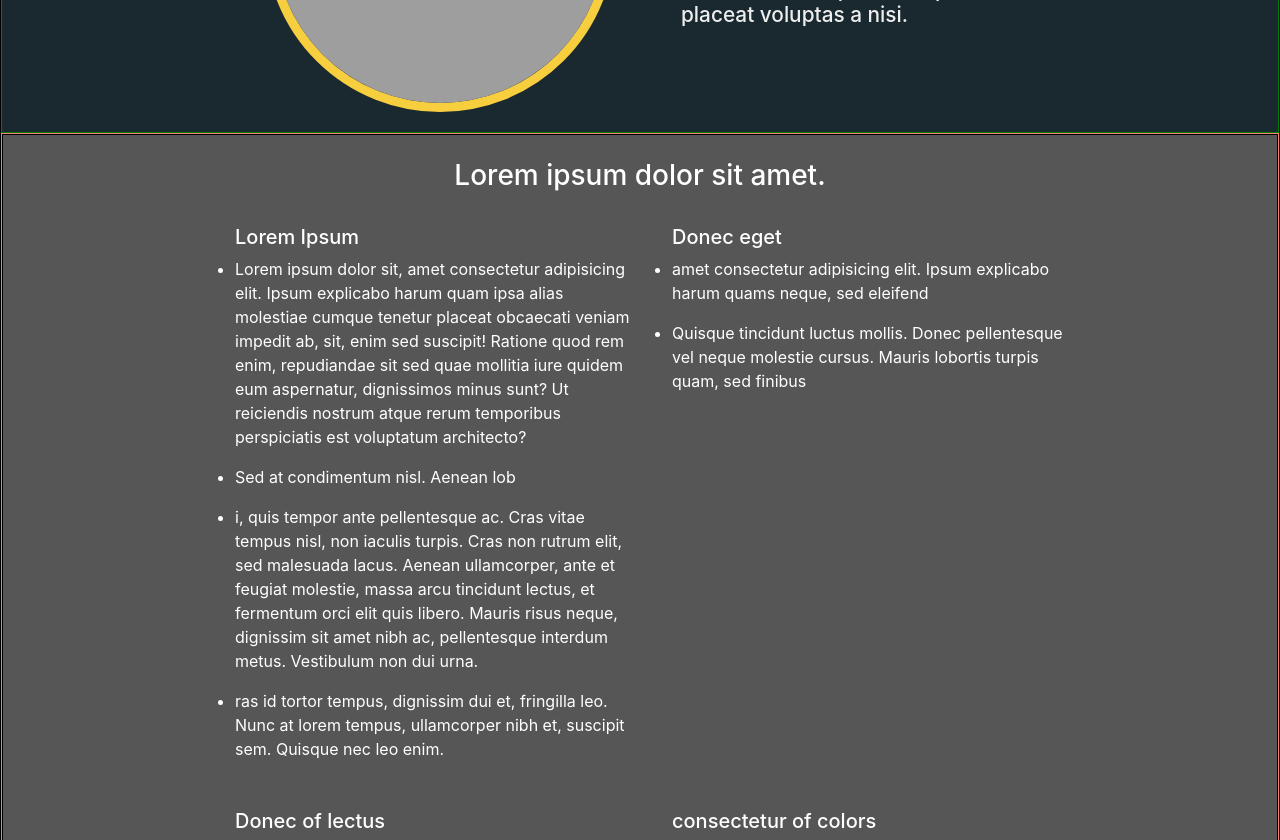
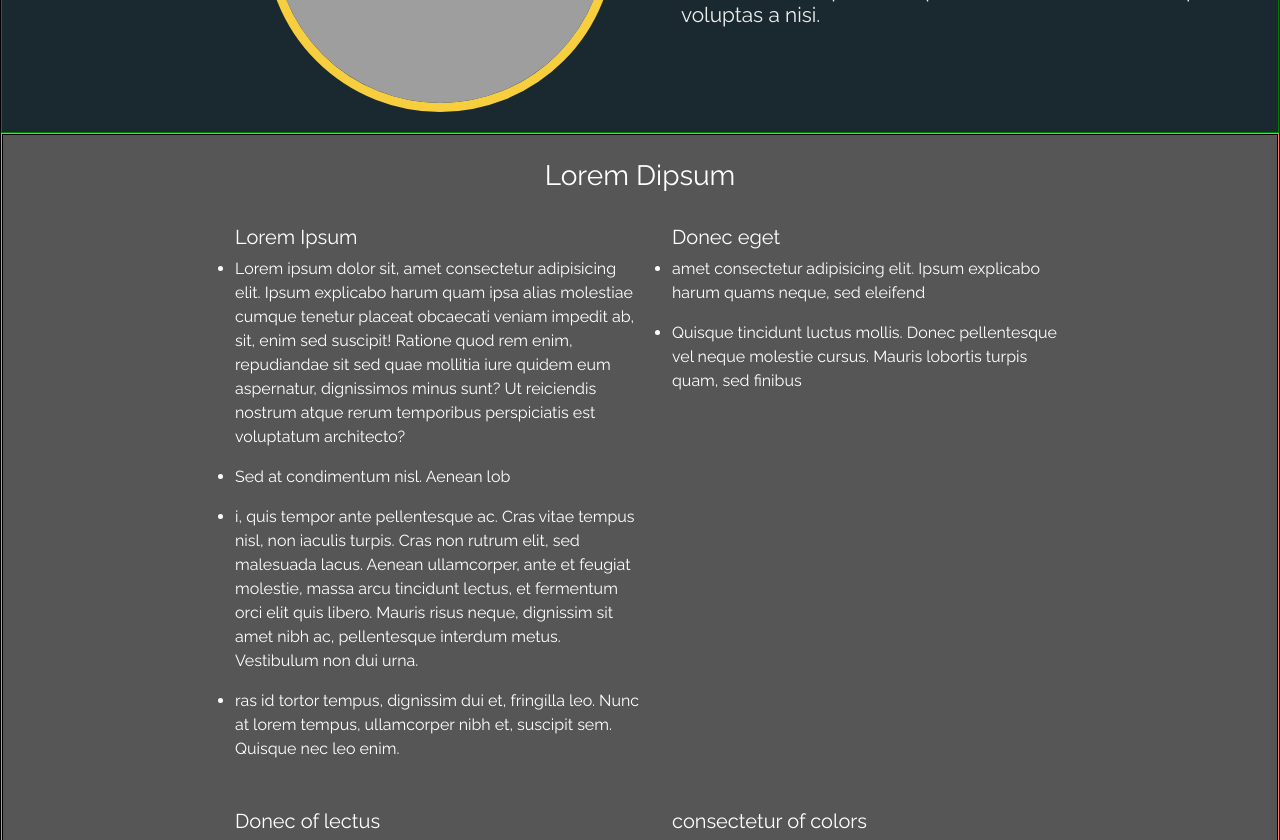
Before and after one commit to CheeseBoyd/react-resume, a React (Create React App) app: page / in a window 1280 px wide. Shown: the part 260-1100 px from the top of the page. Built offline with nearby package versions, Linux system fonts and the light colour scheme; grey boxes are pictures that could not be loaded.

Commit message:
modified font

```diff
--- a/public/index.html
+++ b/public/index.html
@@ -23,6 +23,7 @@
     <link rel="stylesheet" href="https://maxcdn.bootstrapcdn.com/bootstrap/4.0.0/css/bootstrap.min.css" integrity="sha384-Gn5384xqQ1aoWXA+058RXPxPg6fy4IWvTNh0E263XmFcJlSAwiGgFAW/dAiS6JXm" crossorigin="anonymous">
     <!--Material ui font -->
     <link rel="stylesheet" href="https://fonts.googleapis.com/css?family=Roboto:300,400,500">
+    <link href="https://fonts.googleapis.com/css?family=Raleway" rel="stylesheet">
     <!--Material ui icons -->
     <link href="https://fonts.googleapis.com/icon?family=Material+Icons"
       rel="stylesheet">
--- a/src/components/App.css
+++ b/src/components/App.css
@@ -2,6 +2,7 @@ body {
     margin: 0px;
     padding: 0px;
     border-radius: 0px;
+    font-family: 'Raleway', sans-serif;
 }
 
 /*
--- a/src/components/homepage/Homepage.js
+++ b/src/components/homepage/Homepage.js
@@ -33,7 +33,13 @@ const Styledcard = styled.div`
     border: 1px solid green;
 `;
 
-
+const summaryObj = {
+    "Lorem Ipsum": ["Lorem ipsum dolor sit, amet consectetur adipisicing elit. Ipsum explicabo harum quam ipsa alias molestiae cumque tenetur placeat obcaecati veniam impedit ab, sit, enim sed suscipit! Ratione quod rem enim, repudiandae sit sed quae mollitia iure quidem eum aspernatur, dignissimos minus sunt? Ut reiciendis nostrum atque rerum temporibus perspiciatis est voluptatum architecto?","Sed at condimentum nisl. Aenean lob","i, quis tempor ante pellentesque ac. Cras vitae tempus nisl, non iaculis turpis. Cras non rutrum elit, sed malesuada lacus. Aenean ullamcorper, ante et feugiat molestie, massa arcu tincidunt lectus, et fermentum orci elit quis libero. Mauris risus neque, dignissim sit amet nibh ac, pellentesque interdum metus. Vestibulum non dui urna.","ras id tortor tempus, dignissim dui et, fringilla leo. Nunc at lorem tempus, ullamcorper nibh et, suscipit sem. Quisque nec leo enim. "],
+    "Donec eget": ["amet consectetur adipisicing elit. Ipsum explicabo harum quams neque, sed eleifend ", "Quisque tincidunt luctus mollis. Donec pellentesque vel neque molestie cursus. Mauris lobortis turpis quam, sed finibus"],
+    "Donec of lectus ": ["The Vestibulum vulputate, ante eu suscipit scelerisque, nunc urna tincidunt leo, ut vehicula turpis urna auctor neque. Morbi iaculis lorem ut libero cursus facilisis.", "Tonec pellentesque vel neque molestie cursus"],
+    "consectetur of colors": ["pretium nisi id, mollis eros. Cras id tortor tempus, dignissim dui et, fringilla leo. Nunc at lorem tempus, ullamcorper nibh et, suscipit sem. Quisque nec leo enim. Duis ultrices, justo a congue ultrices, massa justo suscipit purus, sit amet ultrices ipsum turpis sit amet augue. ", "amet", "ultrices", "suscipit"],
+    "ante of scelerisque colors": ["dolor sit, amet consectetur adipisicing elit", "Vestibulum vulputate, ante eu suscipit scelerisque, nunc urna tincidunt leo, ut vehicula turpis urna auctor neque. Morbi iaculis lorem ut libero cursus facilisis. Donec lectus augue, elementum dictum leo vitae, blandit pretium ante. Donec sollicitudin, metus vel maximus commodo, erat nibh venenatis augue, id sodales augue erat vel metus. Donec non viverra lorem, vel tempor dolor. In malesuada, orci sed elementum faucibus, dolor erat eleifend tellus, non consequat massa nulla quis nibh. Aliquam eu risus facilisis, accumsan risus a, vulputate eros. Integer faucibus odio nec euismod aliquam. Morbi aliquet nec mauris eu feugiat. Nullam lorem ante, consectetur in est quis, blandit dapibus magna. In nec tincidunt ligula. Interdum et malesuada fames ac ante ipsum primis in faucibus. Vivamus et vestibulum diam. Phasellus congue ex quis enim vulputate egestas."],
+}
 
 const Homepage = () => {
     return (
@@ -46,7 +52,7 @@ const Homepage = () => {
                  />
             </Styledcard>
             <Styledsummary>
-                <Summary/>
+                <Summary summary={summaryObj} title={'Lorem Dipsum'} />
             </Styledsummary>
         </StyledMain>
     )
--- a/src/components/homepage/summary/Summary.js
+++ b/src/components/homepage/summary/Summary.js
@@ -1,6 +1,6 @@
 import React from 'react';
 import styled from 'styled-components';
-// import PropTypes from 'prop-types';
+import PropTypes from 'prop-types';
 /*
     Shape: PropTypes.shape({
     summary: PropTypes.object,
@@ -33,10 +33,6 @@ const StyledlistContainer = styled.div`
     @media (min-width: 992px) { flex-direction: row; }
     @media (min-width: 1200px) { flex-direction: row; }
 `;
-/*
-    display: grid;
-    grid-row-gap: 20px;
- */
 
 const Styledlist = styled.ul`
     flex-basis: 50%;
@@ -49,28 +45,10 @@ const Styledlist = styled.ul`
     @media (min-width: 992px) { flex-direction: column; }
     @media (min-width: 1200px) { flex-direction: column; }
 `;
-/*
-     border: 1px solid grey;
-    padding: 0px;
-    margin: 0px;
-    display: grid;
-    grid-column: 1 / span 3;
-    @media (min-width: 576px) { grid-column: 1 / span 3; }
-    @media (min-width: 768px) { }
-    @media (min-width: 992px) { grid-column: auto; }
-    @media (min-width: 1200px) { grid-column: auto; }
- */
-
 const StyledlistItem = styled.li`
     margin-bottom: 1rem;
 `;
-/*
-    align-self: stretch;
-    line-height: 150%;
-    border: 1px solid grey;
-    list-style: none;
-    padding-left: 1em;
-*/
+
 
 const Styledtitle = styled.div`
     padding-top: 1.5rem;
@@ -82,13 +60,6 @@ const Styledtitle = styled.div`
 
 
 
-/*
-    @media (min-width: 576px) { }
-    @media (min-width: 768px) { }
-    @media (min-width: 992px) { }
-    @media (min-width: 1200px) { }
-
-*/
 
 const Items = (props)=>{
 
@@ -131,21 +102,23 @@ const Summary = (props) =>{
     })
 )
 
+
 // Test props ----------------- >
-const obj = {
-    "Lorem Ipsum": ["Lorem ipsum dolor sit, amet consectetur adipisicing elit. Ipsum explicabo harum quam ipsa alias molestiae cumque tenetur placeat obcaecati veniam impedit ab, sit, enim sed suscipit! Ratione quod rem enim, repudiandae sit sed quae mollitia iure quidem eum aspernatur, dignissimos minus sunt? Ut reiciendis nostrum atque rerum temporibus perspiciatis est voluptatum architecto?","Sed at condimentum nisl. Aenean lob","i, quis tempor ante pellentesque ac. Cras vitae tempus nisl, non iaculis turpis. Cras non rutrum elit, sed malesuada lacus. Aenean ullamcorper, ante et feugiat molestie, massa arcu tincidunt lectus, et fermentum orci elit quis libero. Mauris risus neque, dignissim sit amet nibh ac, pellentesque interdum metus. Vestibulum non dui urna.","ras id tortor tempus, dignissim dui et, fringilla leo. Nunc at lorem tempus, ullamcorper nibh et, suscipit sem. Quisque nec leo enim. "],
-    "Donec eget": ["amet consectetur adipisicing elit. Ipsum explicabo harum quams neque, sed eleifend ", "Quisque tincidunt luctus mollis. Donec pellentesque vel neque molestie cursus. Mauris lobortis turpis quam, sed finibus"],
-    "Donec of lectus ": ["The Vestibulum vulputate, ante eu suscipit scelerisque, nunc urna tincidunt leo, ut vehicula turpis urna auctor neque. Morbi iaculis lorem ut libero cursus facilisis.", "Tonec pellentesque vel neque molestie cursus"],
-    "consectetur of colors": ["pretium nisi id, mollis eros. Cras id tortor tempus, dignissim dui et, fringilla leo. Nunc at lorem tempus, ullamcorper nibh et, suscipit sem. Quisque nec leo enim. Duis ultrices, justo a congue ultrices, massa justo suscipit purus, sit amet ultrices ipsum turpis sit amet augue. ", "amet", "ultrices", "suscipit"],
-    "ante of scelerisque colors": ["dolor sit, amet consectetur adipisicing elit", "Vestibulum vulputate, ante eu suscipit scelerisque, nunc urna tincidunt leo, ut vehicula turpis urna auctor neque. Morbi iaculis lorem ut libero cursus facilisis. Donec lectus augue, elementum dictum leo vitae, blandit pretium ante. Donec sollicitudin, metus vel maximus commodo, erat nibh venenatis augue, id sodales augue erat vel metus. Donec non viverra lorem, vel tempor dolor. In malesuada, orci sed elementum faucibus, dolor erat eleifend tellus, non consequat massa nulla quis nibh. Aliquam eu risus facilisis, accumsan risus a, vulputate eros. Integer faucibus odio nec euismod aliquam. Morbi aliquet nec mauris eu feugiat. Nullam lorem ante, consectetur in est quis, blandit dapibus magna. In nec tincidunt ligula. Interdum et malesuada fames ac ante ipsum primis in faucibus. Vivamus et vestibulum diam. Phasellus congue ex quis enim vulputate egestas."],
-}
-const entries = Object.entries(obj);
+// const obj = {
+//     "Lorem Ipsum": ["Lorem ipsum dolor sit, amet consectetur adipisicing elit. Ipsum explicabo harum quam ipsa alias molestiae cumque tenetur placeat obcaecati veniam impedit ab, sit, enim sed suscipit! Ratione quod rem enim, repudiandae sit sed quae mollitia iure quidem eum aspernatur, dignissimos minus sunt? Ut reiciendis nostrum atque rerum temporibus perspiciatis est voluptatum architecto?","Sed at condimentum nisl. Aenean lob","i, quis tempor ante pellentesque ac. Cras vitae tempus nisl, non iaculis turpis. Cras non rutrum elit, sed malesuada lacus. Aenean ullamcorper, ante et feugiat molestie, massa arcu tincidunt lectus, et fermentum orci elit quis libero. Mauris risus neque, dignissim sit amet nibh ac, pellentesque interdum metus. Vestibulum non dui urna.","ras id tortor tempus, dignissim dui et, fringilla leo. Nunc at lorem tempus, ullamcorper nibh et, suscipit sem. Quisque nec leo enim. "],
+//     "Donec eget": ["amet consectetur adipisicing elit. Ipsum explicabo harum quams neque, sed eleifend ", "Quisque tincidunt luctus mollis. Donec pellentesque vel neque molestie cursus. Mauris lobortis turpis quam, sed finibus"],
+//     "Donec of lectus ": ["The Vestibulum vulputate, ante eu suscipit scelerisque, nunc urna tincidunt leo, ut vehicula turpis urna auctor neque. Morbi iaculis lorem ut libero cursus facilisis.", "Tonec pellentesque vel neque molestie cursus"],
+//     "consectetur of colors": ["pretium nisi id, mollis eros. Cras id tortor tempus, dignissim dui et, fringilla leo. Nunc at lorem tempus, ullamcorper nibh et, suscipit sem. Quisque nec leo enim. Duis ultrices, justo a congue ultrices, massa justo suscipit purus, sit amet ultrices ipsum turpis sit amet augue. ", "amet", "ultrices", "suscipit"],
+//     "ante of scelerisque colors": ["dolor sit, amet consectetur adipisicing elit", "Vestibulum vulputate, ante eu suscipit scelerisque, nunc urna tincidunt leo, ut vehicula turpis urna auctor neque. Morbi iaculis lorem ut libero cursus facilisis. Donec lectus augue, elementum dictum leo vitae, blandit pretium ante. Donec sollicitudin, metus vel maximus commodo, erat nibh venenatis augue, id sodales augue erat vel metus. Donec non viverra lorem, vel tempor dolor. In malesuada, orci sed elementum faucibus, dolor erat eleifend tellus, non consequat massa nulla quis nibh. Aliquam eu risus facilisis, accumsan risus a, vulputate eros. Integer faucibus odio nec euismod aliquam. Morbi aliquet nec mauris eu feugiat. Nullam lorem ante, consectetur in est quis, blandit dapibus magna. In nec tincidunt ligula. Interdum et malesuada fames ac ante ipsum primis in faucibus. Vivamus et vestibulum diam. Phasellus congue ex quis enim vulputate egestas."],
+// }
 // Test props < -----------------
+const entries = Object.entries(props.summary);
+
 
     return(
         <Styledmain className="background-blackboard">
             <Styledtitle>
-                <h3>Lorem ipsum dolor sit amet.</h3>
+                <h3>{props.title}</h3>
             </Styledtitle>
             <StyledlistContainer>
                 {
```
